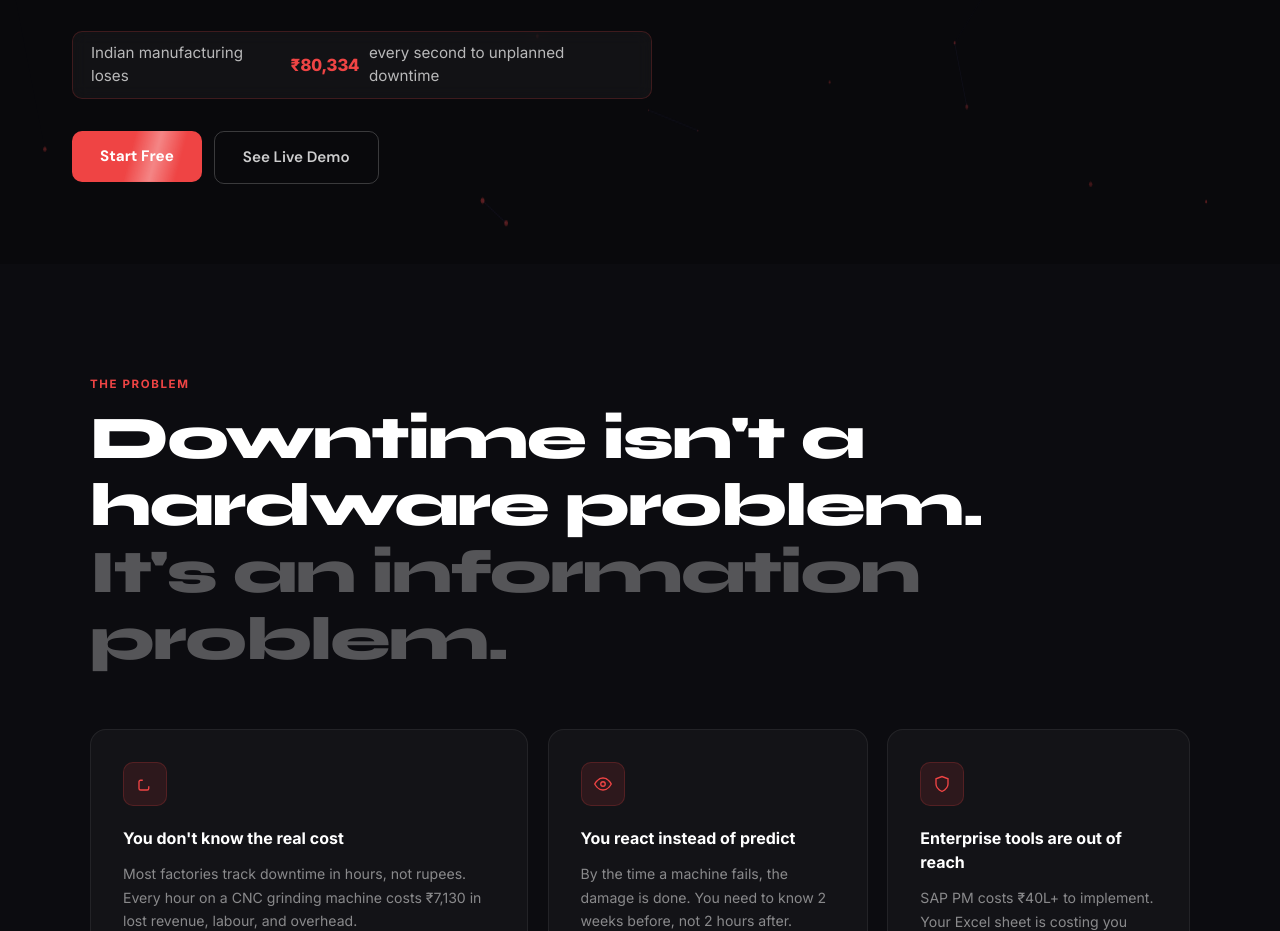
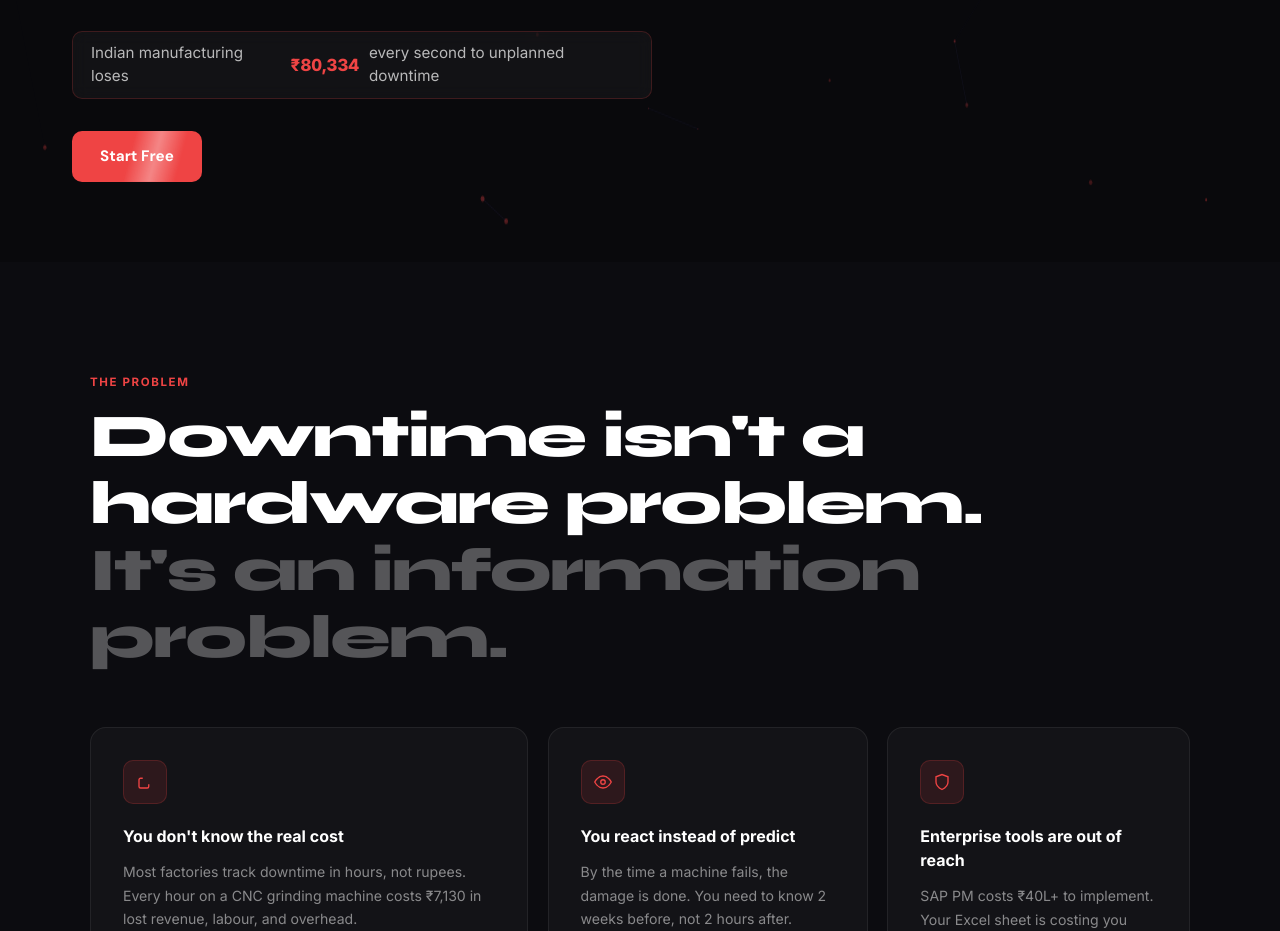
Before and after one commit to NAV-ON-WINDOWS/downtime-intel, a Next.js app: page / in a window 1280 px wide. Shown: the part 902-1833 px from the top of the page. Built offline with nearby package versions, Linux system fonts and the light colour scheme.

Commit message:
removed demo button

```diff
--- a/app/page.tsx
+++ b/app/page.tsx
@@ -890,7 +890,6 @@ export default function LandingPage() {
                 <Link href="/dashboard">
                   <button className="shimmer-btn">Start Free</button>
                 </Link>
-                <button className="ghost-btn">See Live Demo</button>
               </div>
             </div>
 
```
